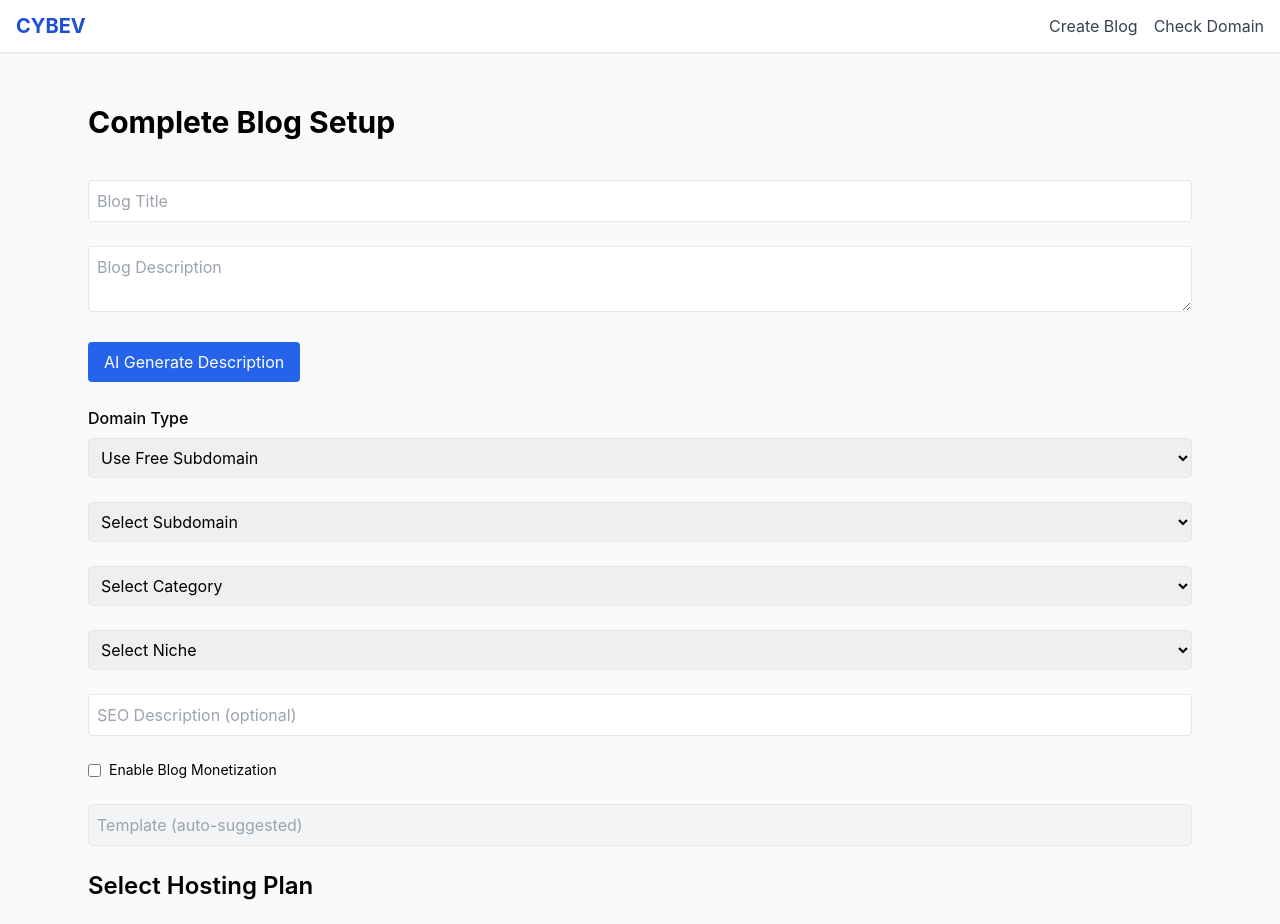
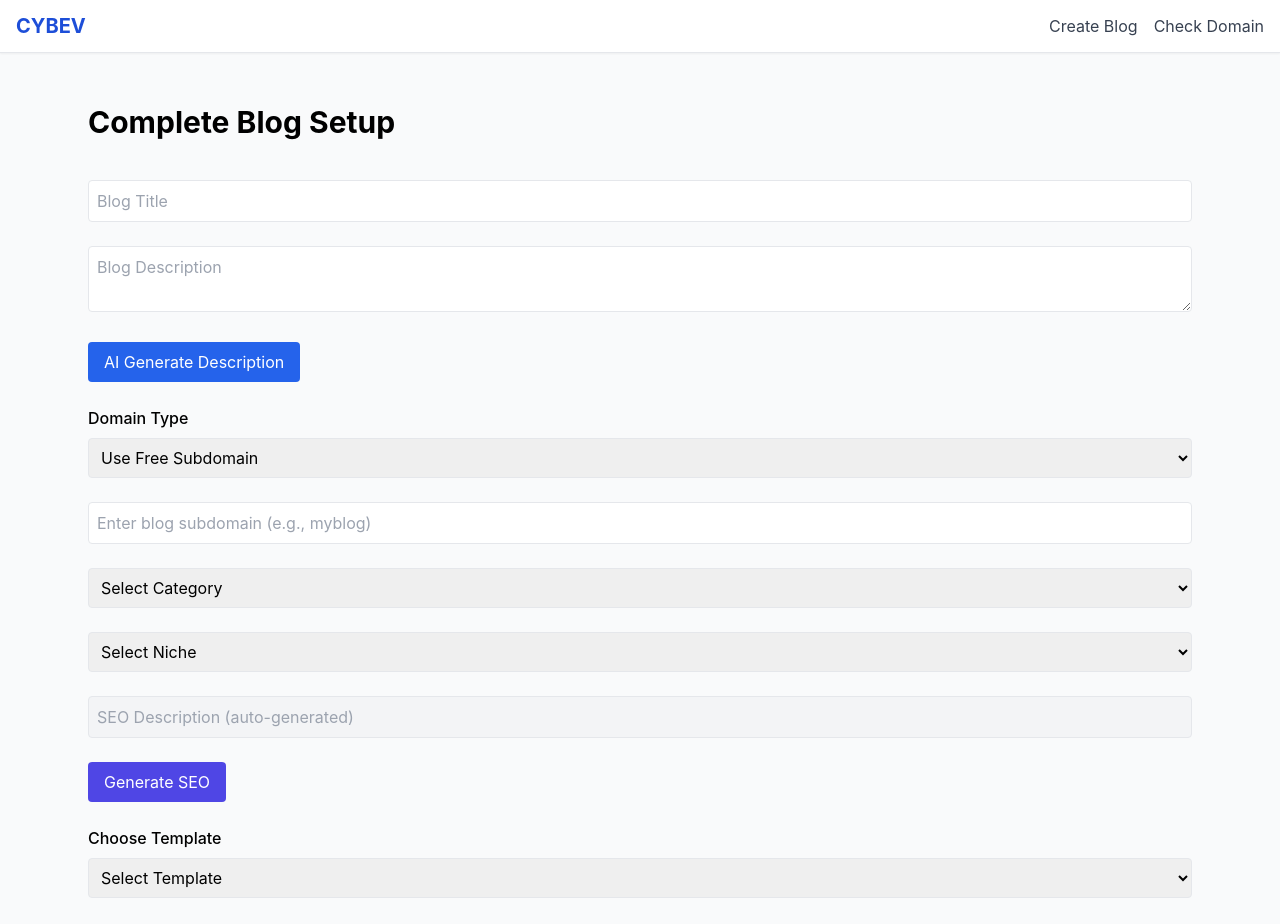
Before and after one commit to cybev1/cybev-frontend, a Next.js app: page /blog/setup in a window 1280 px wide. Shown: the top 924 px of the page. Built offline with nearby package versions, Linux system fonts and the light colour scheme.

Commit message:
Add files via upload

```diff
--- a/pages/blog/setup.jsx
+++ b/pages/blog/setup.jsx
@@ -4,7 +4,7 @@ import { useEffect, useState } from 'react';
 const categoryNiches = {
   Christianity: ['Faith', 'Leadership', 'Prayer', 'Evangelism', 'Bible Study', 'Church Growth', 'Christian Living', 'Healing', 'End Times', 'Love', 'Grace', 'Purpose', 'Fellowship', 'Ministry', 'Youth Ministry', 'Worship', 'Miracles', 'Salvation', 'Others'],
   Business: ['Startups', 'Marketing', 'Finance', 'Entrepreneurship', 'Investing', 'E-commerce', 'Branding', 'Sales', 'Leadership', 'Economics', 'HR', 'Strategy', 'Negotiation', 'Growth Hacking', 'Innovation', 'Analytics', 'Budgeting', 'Tax', 'Others'],
-  Technology: ['Web Development', 'AI', 'Cloud', 'Cybersecurity', 'DevOps', 'Data Science', 'Mobile Apps', 'Blockchain', 'IoT', 'AR/VR', 'Machine Learning', 'Programming', 'SaaS', 'Startups', 'UX/UI', 'Automation', 'Open Source', 'APIs', 'Networking', 'Others'],
+  Technology: ['Web Development', 'AI', 'Cloud', 'Cybersecurity', 'DevOps', 'Data Science', 'Mobile Apps', 'Blockchain', 'IoT', 'AR/VR', 'Machine Learning', 'Programming', 'SaaS', 'Startups', 'UX/UI', 'Automation', 'Open Source', 'APIs', 'Others'],
 };
 
 const categoryTemplates = {
@@ -12,6 +12,8 @@ const categoryTemplates = {
   Business: 'Creator',
   Technology: 'Portfolio',
 };
+
+const templates = ['Magazine', 'Creator', 'Portfolio', 'Minimalist', 'Custom'];
 
 export default function BlogSetup() {
   const [form, setForm] = useState({
@@ -30,13 +32,6 @@ export default function BlogSetup() {
   });
 
   const [hostingPlans, setHostingPlans] = useState([]);
-  const [availableSubdomains] = useState([
-    'faith.cybev.io',
-    'shop.cybev.io',
-    'news.cybev.io',
-    'tech.cybev.io',
-    'church.cybev.io',
-  ]);
   const [niches, setNiches] = useState([]);
 
   useEffect(() => {
@@ -67,11 +62,19 @@ export default function BlogSetup() {
     setForm(prev => ({ ...prev, hostingPlan: plan }));
   };
 
+  const generateSEO = () => {
+    const keyword = form.title || "your blog";
+    const seo = `Read inspiring content and discover valuable insights from ${keyword}. Join ${keyword}.cybev.io today!`;
+    setForm(prev => ({ ...prev, seo }));
+  };
+
   const handleSubmit = () => {
+    const fullSubdomain = form.subdomain ? `${form.subdomain}.cybev.io` : '';
     const blogData = {
       ...form,
+      subdomain: fullSubdomain,
       finalDomain: form.domainType === 'subdomain'
-        ? form.subdomain
+        ? fullSubdomain
         : form.domainType === 'existing'
         ? form.existingDomain
         : form.newDomain,
@@ -79,14 +82,7 @@ export default function BlogSetup() {
     };
 
     console.log('Blog Setup Submitted:', blogData);
-    alert("Blog setup submitted. Check console log for full data.");
-  };
-
-  const generateDescription = () => {
-    setForm(prev => ({
-      ...prev,
-      description: 'Empower your vision with this inspiring blog. Start sharing today!'
-    }));
+    alert("Blog setup submitted! Check console log for full data.");
   };
 
   return (
@@ -95,7 +91,7 @@ export default function BlogSetup() {
 
       <input name="title" placeholder="Blog Title" className="border p-2 rounded w-full" onChange={handleChange} />
       <textarea name="description" placeholder="Blog Description" className="border p-2 rounded w-full" value={form.description} onChange={handleChange} />
-      <button onClick={generateDescription} className="bg-blue-600 text-white px-4 py-2 rounded">AI Generate Description</button>
+      <button onClick={() => setForm(prev => ({ ...prev, description: 'Empower your vision with this inspiring blog. Start sharing today!' }))} className="bg-blue-600 text-white px-4 py-2 rounded">AI Generate Description</button>
 
       <div className="space-y-2">
         <label className="font-medium">Domain Type</label>
@@ -107,12 +103,10 @@ export default function BlogSetup() {
       </div>
 
       {form.domainType === 'subdomain' && (
-        <select name="subdomain" onChange={handleChange} className="border p-2 rounded w-full">
-          <option value="">Select Subdomain</option>
-          {availableSubdomains.map((sd, idx) => (
-            <option key={idx} value={sd}>{sd}</option>
-          ))}
-        </select>
+        <>
+          <input name="subdomain" placeholder="Enter blog subdomain (e.g., myblog)" className="border p-2 rounded w-full" onChange={handleChange} />
+          {form.subdomain && <p className="text-sm text-gray-600 mt-1">Full Blog URL: <strong>{form.subdomain}.cybev.io</strong></p>}
+        </>
       )}
 
       {form.domainType === 'existing' && (
@@ -138,14 +132,23 @@ export default function BlogSetup() {
         <option value="Others">Others</option>
       </select>
 
-      <input name="seo" placeholder="SEO Description (optional)" className="border p-2 rounded w-full" onChange={handleChange} />
+      <input name="seo" value={form.seo} readOnly placeholder="SEO Description (auto-generated)" className="border p-2 rounded w-full bg-gray-100" />
+      <button onClick={generateSEO} className="bg-indigo-600 text-white px-4 py-2 rounded">Generate SEO</button>
+
+      <div className="space-y-2">
+        <label className="font-medium">Choose Template</label>
+        <select name="template" value={form.template} onChange={handleChange} className="border p-2 rounded w-full">
+          <option value="">Select Template</option>
+          {templates.map((tpl, idx) => (
+            <option key={idx} value={tpl}>{tpl}</option>
+          ))}
+        </select>
+      </div>
 
       <div className="flex items-center space-x-2">
         <input type="checkbox" name="monetize" onChange={handleChange} />
         <label className="text-sm">Enable Blog Monetization</label>
       </div>
-
-      <input name="template" value={form.template} readOnly className="border p-2 rounded w-full bg-gray-100" placeholder="Template (auto-suggested)" />
 
       <h2 className="text-2xl font-semibold mt-6">Select Hosting Plan</h2>
       <div className="grid md:grid-cols-3 gap-4">
```
